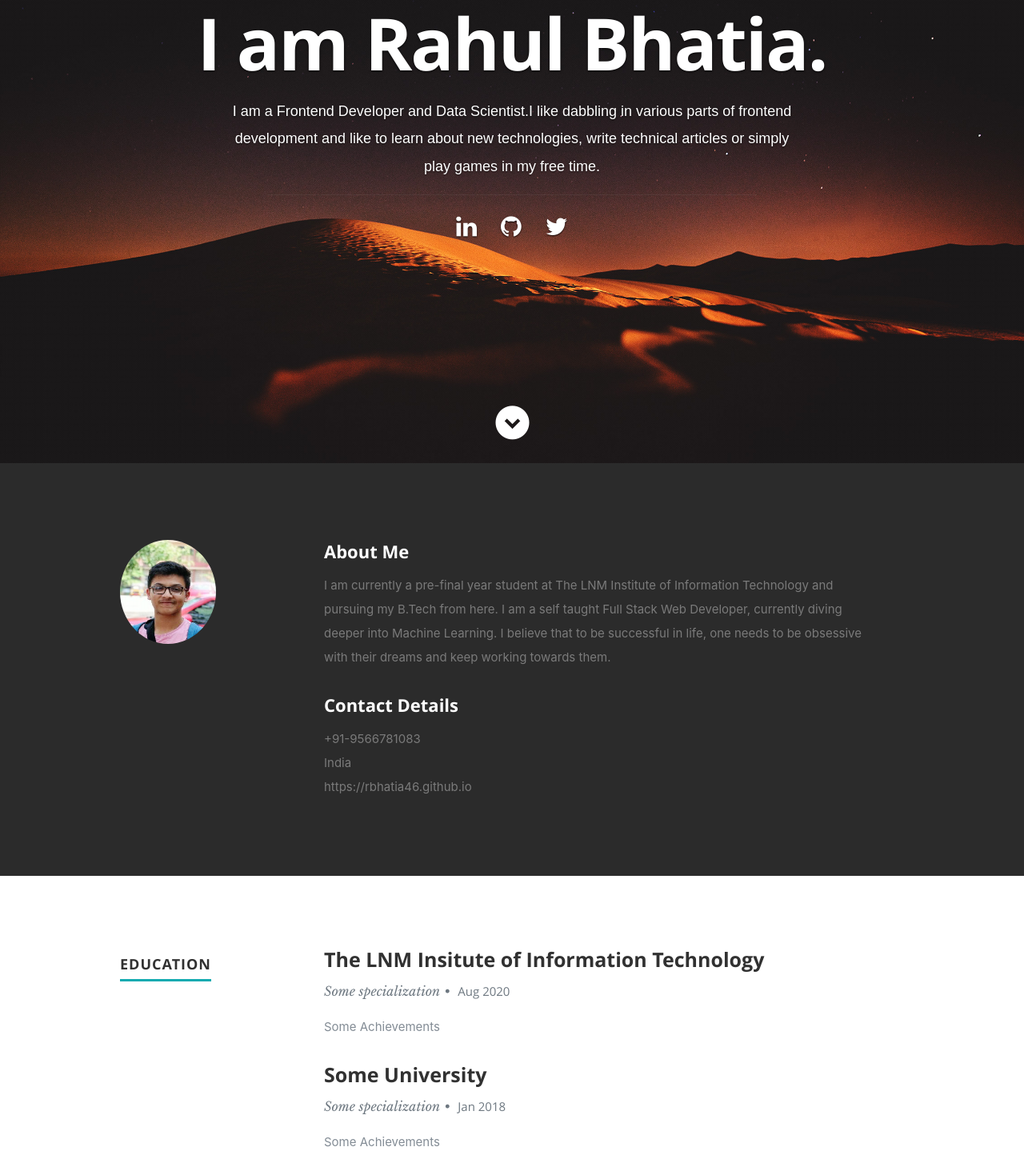
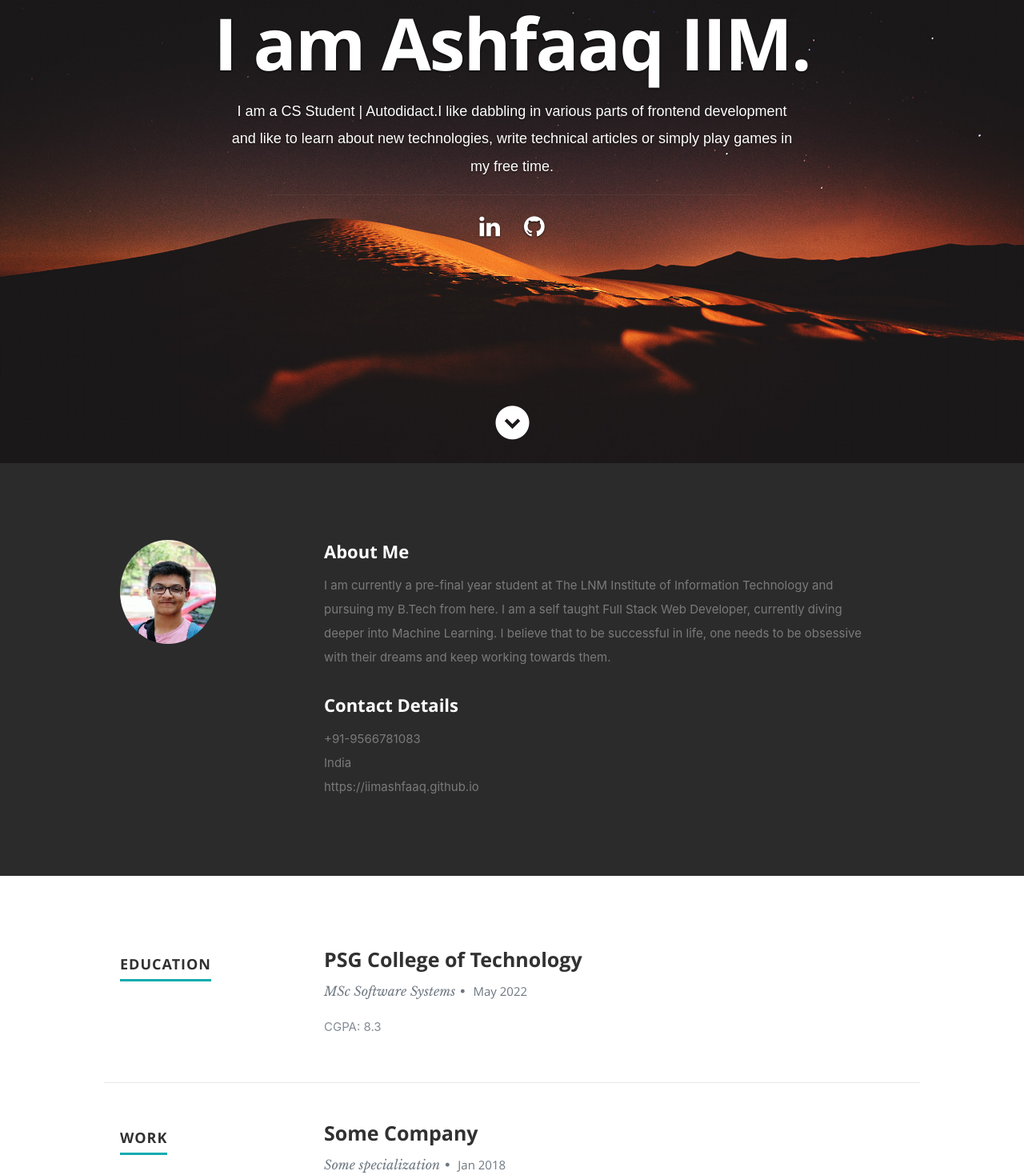
Before and after one commit to iimashfaaq/iimashfaaq.github.io, a React (Create React App) app: page / in a window 1280 px wide. Shown: the part 221-1690 px from the top of the page at 80% size. Built offline with nearby package versions, Linux system fonts and the light colour scheme.

Commit message:
Update for gh-pages

```diff
--- a/package.json
+++ b/package.json
@@ -2,7 +2,7 @@
   "name": "portfolio",
   "version": "0.1.0",
   "private": true,
-  "homepage": "http://iimashfaaq.github.io/",
+  "homepage": "http://iimashfaaq.github.io/iimashfaaq.github.io/",
   "dependencies": {
     "bootstrap": "^4.3.1",
     "react": "^16.12.0",
@@ -36,6 +36,6 @@
     ]
   },
   "devDependencies": {
-    "gh-pages": "^2.1.1"
+    "gh-pages": "^2.2.0"
   }
 }
--- a/src/resumeData.js
+++ b/src/resumeData.js
@@ -1,7 +1,7 @@
 let resumeData = {
-    "imagebaseurl":"https://rbhatia46.github.io/",
-    "name": "Rahul Bhatia",
-    "role": "Frontend Developer and Data Scientist",
+    "imagebaseurl":"https://iimashfaaq.github.io/",
+    "name": "Ashfaaq IIM",
+    "role": "CS Student | Autodidact",
     "linkedinId":"Your LinkedIn Id",
     "skypeid": "Your skypeid",
     "roleDescription": "I like dabbling in various parts of frontend development and like to learn about new technologies, write technical articles or simply play games in my free time.",
@@ -15,40 +15,21 @@ let resumeData = {
           "name":"github",
           "url":"http://github.com/rbhatia46",
           "className":"fa fa-github"
-        },
-        {
-          "name":"skype",
-          "url":"http://twitter.com/rbhatia46",
-          "className":"fa fa-twitter"
         }
       ],
     "aboutme":"I am currently a pre-final year student at The LNM Institute of Information Technology and pursuing my B.Tech from here. I am a self taught Full Stack Web Developer, currently diving deeper into Machine Learning. I believe that to be successful in life, one needs to be obsessive with their dreams and keep working towards them.",
     "address":"India",
-    "website":"https://rbhatia46.github.io",
+    "website":"https://iimashfaaq.github.io",
     "education":[
       {
-        "UniversityName":"The LNM Insitute of Information Technology",
-        "specialization":"Some specialization",
-        "MonthOfPassing":"Aug",
-        "YearOfPassing":"2020",
-        "Achievements":"Some Achievements"
-      },
-      {
-        "UniversityName":"Some University",
-        "specialization":"Some specialization",
-        "MonthOfPassing":"Jan",
-        "YearOfPassing":"2018",
-        "Achievements":"Some Achievements"
+        "UniversityName":"PSG College of Technology",
+        "specialization":"MSc Software Systems",
+        "MonthOfPassing":"May",
+        "YearOfPassing":"2022",
+        "Achievements":"CGPA: 8.3"
       }
     ],
     "work":[
-      {
-        "CompanyName":"Some Company",
-        "specialization":"Some specialization",
-        "MonthOfLeaving":"Jan",
-        "YearOfLeaving":"2018",
-        "Achievements":"Some Achievements"
-      },
       {
         "CompanyName":"Some Company",
         "specialization":"Some specialization",
```
Also changed, not shown: src/App.js (indentation only), 25 other files (tests, documents, lock files or other folders).
